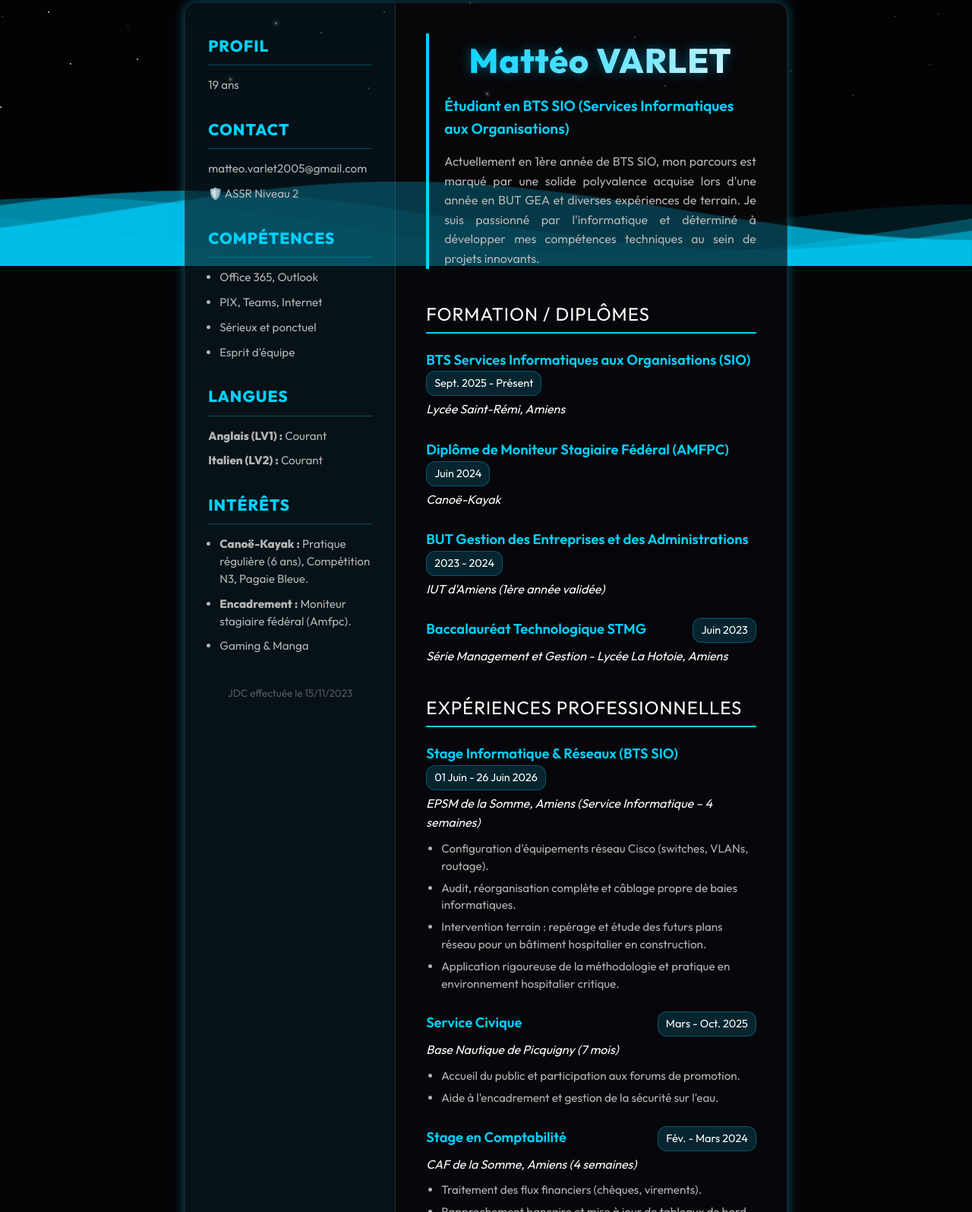
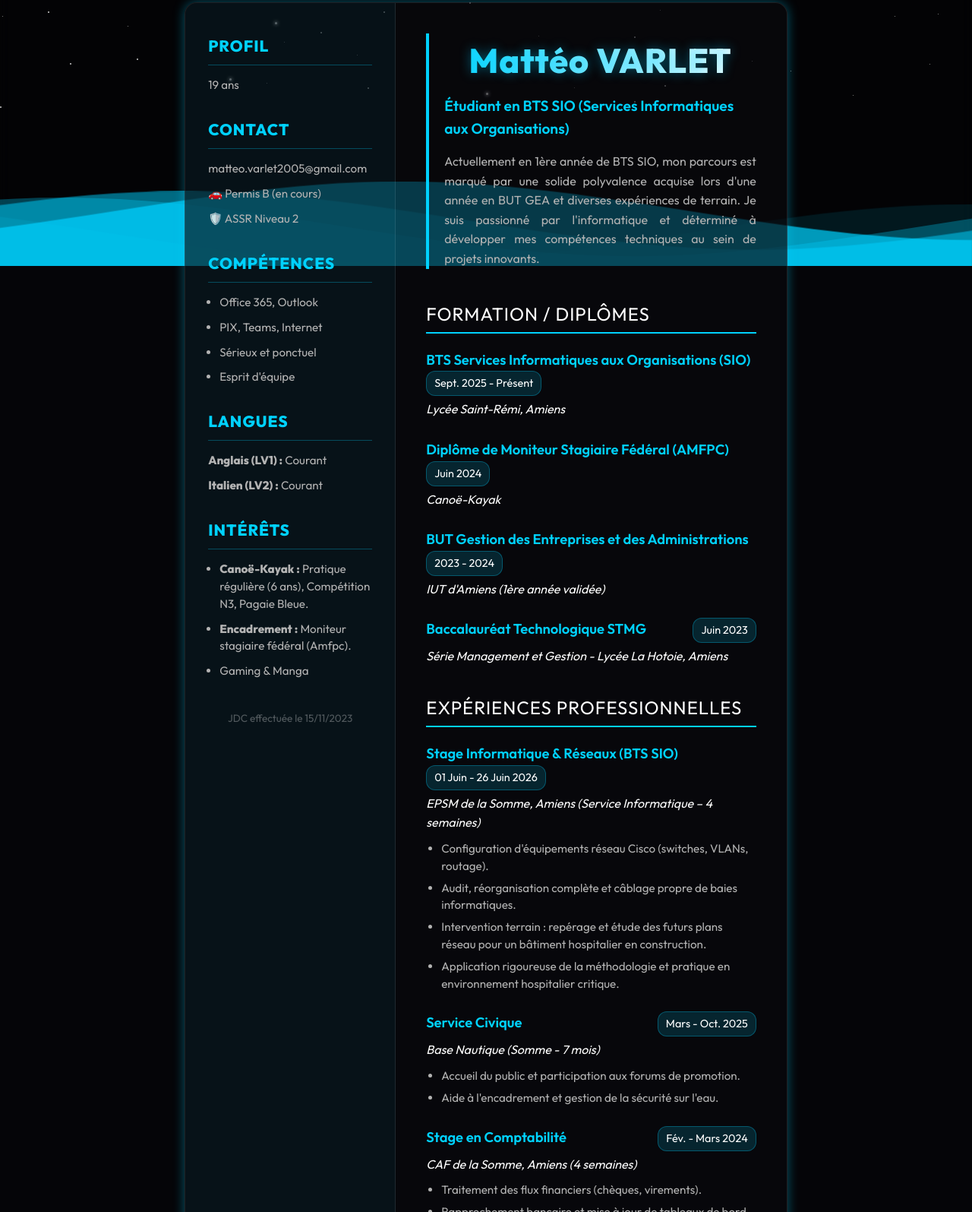
Before and after one commit to Matteor22/Portfolio, a plain HTML site: page candidature.html in a window 1280 px wide. Shown: the part 450-2045 px from the top of the page at 76% size. Drawn offline with nearby package versions, Linux system fonts and the light colour scheme.

Commit message:
Add files via upload

```diff
--- a/candidature.html
+++ b/candidature.html
@@ -442,6 +442,7 @@
 
                     <h2>Contact</h2>
                     <p>matteo.varlet2005@gmail.com</p>
+                    <p>🚗 Permis B (en cours)</p>
                     <p>🛡️ ASSR Niveau 2</p>
 
                     <h2>Compétences</h2>
@@ -531,7 +532,7 @@
                             <span class="cv-item-title">Service Civique</span>
                             <span class="cv-item-date">Mars - Oct. 2025</span>
                         </div>
-                        <span class="cv-item-sub">Base Nautique de Picquigny (7 mois)</span>
+                        <span class="cv-item-sub">Base Nautique (Somme - 7 mois)</span>
                         <ul>
                             <li>Accueil du public et participation aux forums de promotion.</li>
                             <li>Aide à l'encadrement et gestion de la sécurité sur l'eau.</li>
```
Also changed, not shown: cv.html (+2 -1 lines).
